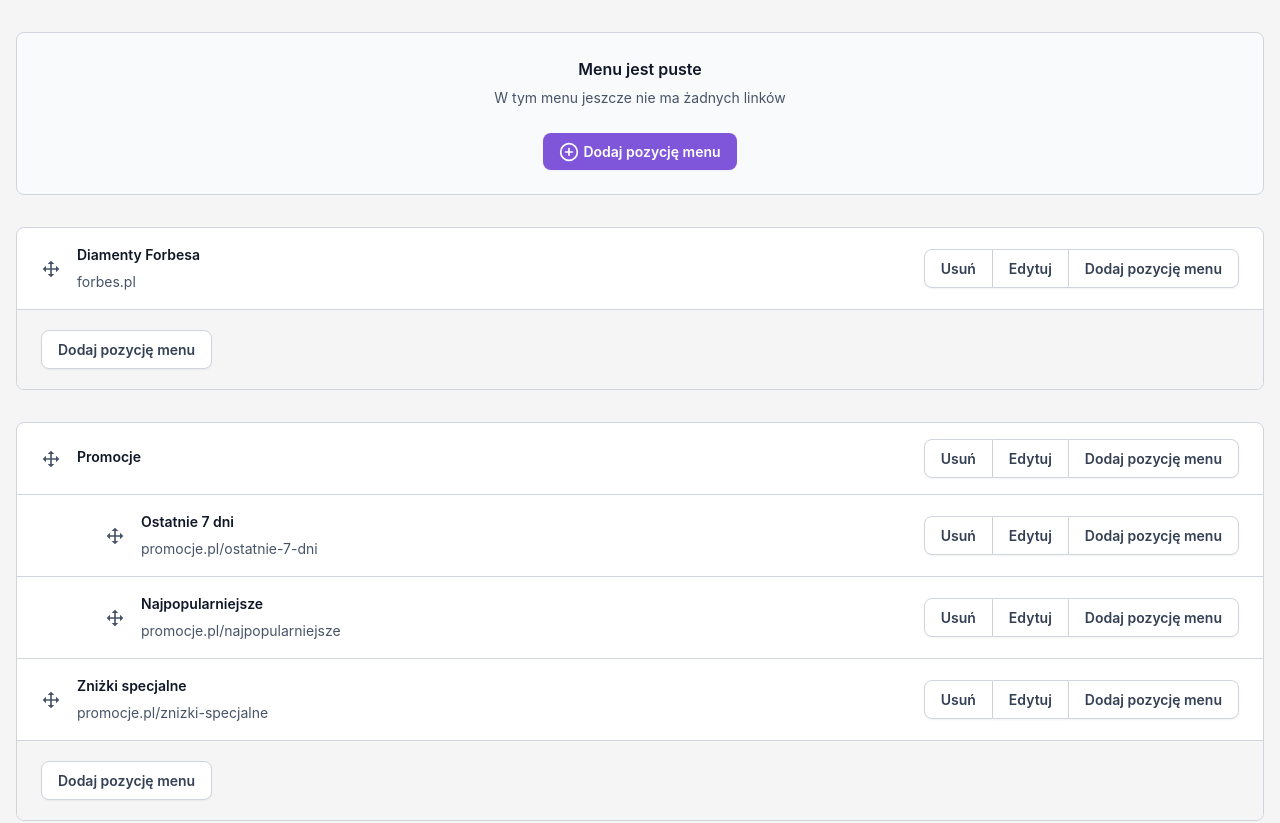
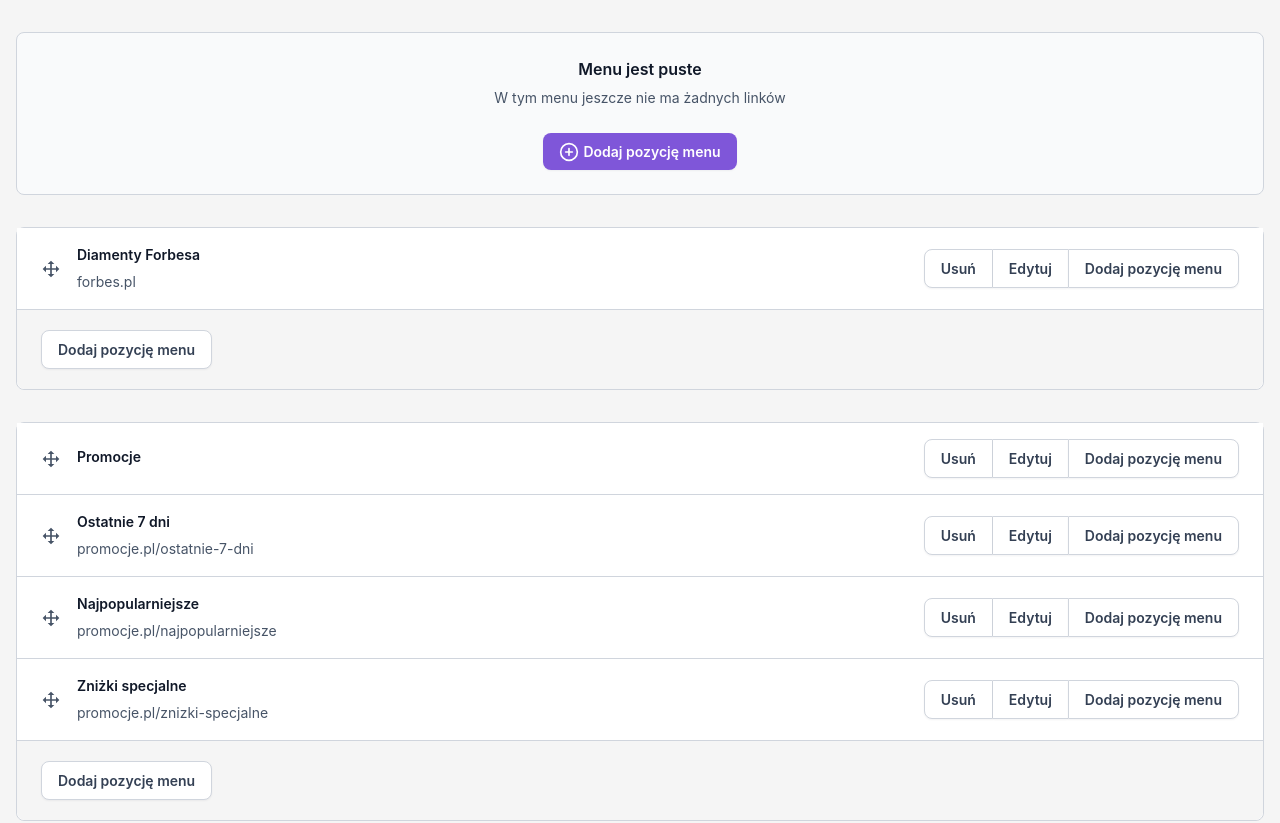
Before and after one commit to SebastianJedrak/droplo-recruitment-task, a Next.js app: page / in a window 1280 px wide. Shown: the top 823 px of the page. Built offline with nearby package versions, Linux system fonts and the light colour scheme.

Commit message:
feat(nest-menu-items): prepared indentation

```diff
--- a/src/app/globals.css
+++ b/src/app/globals.css
@@ -42,9 +42,4 @@ li {
     font-size: 14px;
   }
 
-  ul:first-of-type {
-    border-top-left-radius: 0.5rem;  /* rounded-t-lg */
-    border-top-right-radius: 0.5rem; /* rounded-t-lg */
-  }
-
 }
--- a/src/components/MenuItem.tsx
+++ b/src/components/MenuItem.tsx
@@ -40,19 +40,16 @@ const MenuItem: React.FC<MenuItemProps> = ({ menuItem, depth = 0 }) => {
       ref={setNodeRefDraggable}
       {...attributes}
       style={dndStyle}
-      className={`${isDragging && "opacity-75"} cursor-default`}
+      className={`${isDragging && "opacity-75"} cursor-default bg-white`}
     >
-      <div className="">
+      <div>
         <div
           ref={setNodeRefDroppable}
           className={`flex items-center justify-between border-b border-gray-300 px-6 py-4 ${
             isOver && "border-b-2 border-purple-700"
           }`}
         >
-          <div
-            className="flex items-center"
-            style={{ marginLeft: `${depth * 64}px` }}
-          >
+          <div className="flex items-center">
             <RiDragMove2Fill
               {...listeners}
               className="fill-gray-400 cursor-pointer size-5"
@@ -104,7 +101,7 @@ const MenuItem: React.FC<MenuItemProps> = ({ menuItem, depth = 0 }) => {
         )}
 
         {!isDragging && (
-          <ul>
+          <ul className="bg-gray-50" style={{ paddingLeft: `${depth * 64}px` }}>
             {menuItem.subItems &&
               menuItem.subItems.length > 0 &&
               menuItem.subItems.map((nestedMenuItem) => (
```
